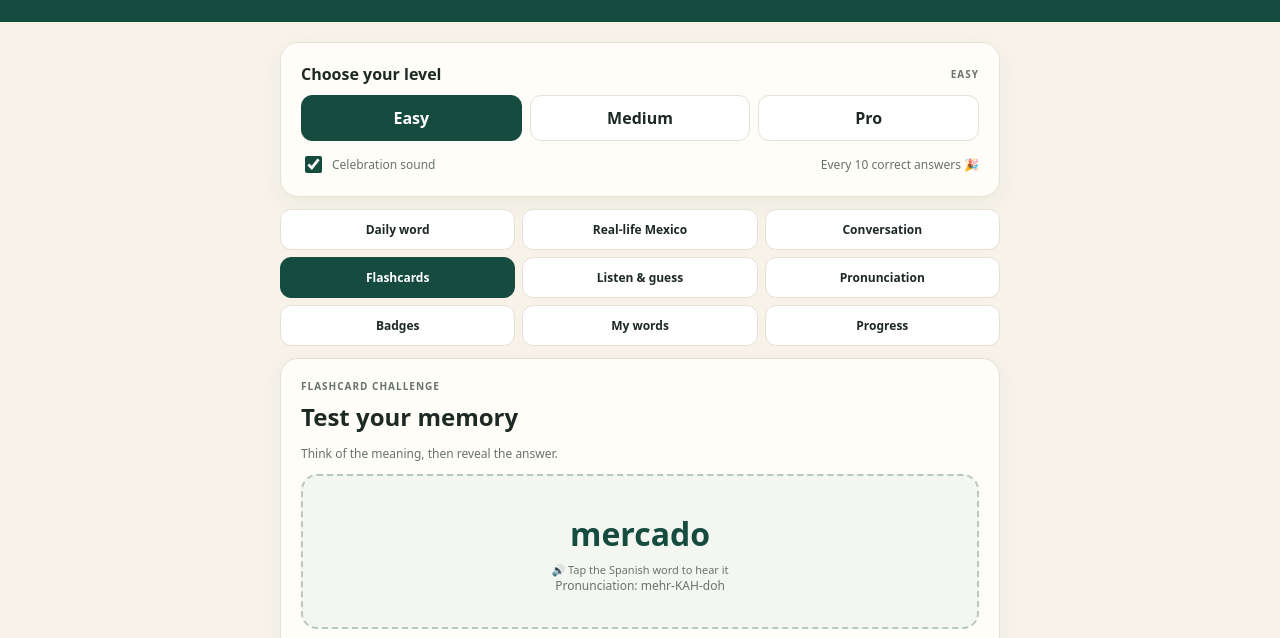
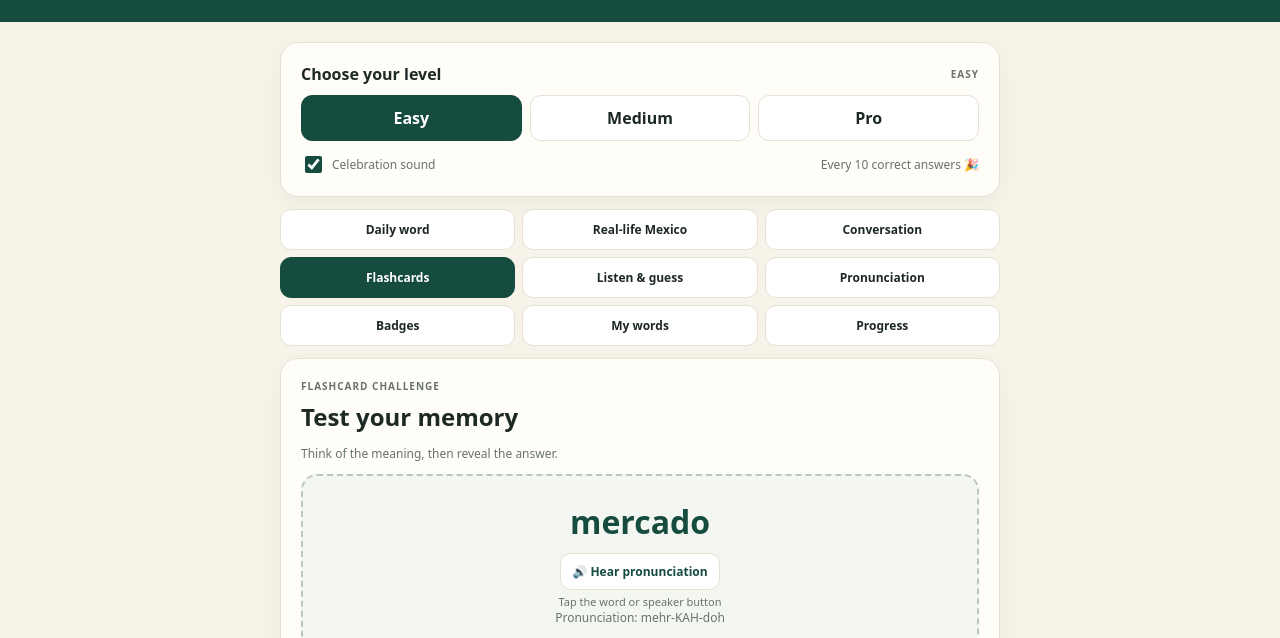
Before and after one commit to StuBenson88/mexico-spanish-word-day, a plain HTML site: page index.html in a window 1280 px wide. Both pictures are taken after a click on the button "Flashcards". Shown: the part 137-775 px from the top of the page. Drawn offline with Linux system fonts and the light colour scheme.

Commit message:
Update index.html

```diff
--- a/index.html
+++ b/index.html
@@ -70,7 +70,7 @@ button{font:inherit;cursor:pointer;border:1px solid var(--line);border-radius:11
 
 <section class="panel screen hidden" id="screen-flash">
   <div class="eyebrow">FLASHCARD CHALLENGE</div><h2 style="margin:7px 0">Test your memory</h2><p class="small">Think of the meaning, then reveal the answer.</p>
-  <div class="flashcard"><button class="front speak-tap" type="button" id="flashWord" aria-label="Tap to hear the Spanish pronunciation">hola</button><div class="tap-hint">🔊 Tap the Spanish word to hear it</div><div class="muted" id="flashPron">OH-lah</div><div class="back" id="flashAnswer" hidden>hello</div><div class="muted" id="flashExample" hidden></div></div>
+  <div class="flashcard"><button class="front speak-tap" type="button" id="flashWord" aria-label="Tap to hear the Spanish pronunciation">hola</button><button class="secondary" type="button" id="flashHear" style="margin-top:7px">🔊 Hear pronunciation</button><div class="tap-hint">Tap the word or speaker button</div><div class="muted" id="flashPron">OH-lah</div><div class="back" id="flashAnswer" hidden>hello</div><div class="muted" id="flashExample" hidden></div></div>
   <button class="primary" id="revealFlash">Reveal meaning</button><div class="row" style="margin-top:9px"><button style="flex:1" id="flashAgain">Need practice</button><button style="flex:1" id="flashKnow">I knew it</button></div><div class="small" id="flashStatus" style="margin-top:9px"></div>
 </section>
 
@@ -81,7 +81,7 @@ button{font:inherit;cursor:pointer;border:1px solid var(--line);border-radius:11
 
 <section class="panel screen hidden" id="screen-speak">
   <div class="eyebrow">PRONUNCIATION PRACTICE</div><h2 style="margin:7px 0">Say the word out loud</h2><p class="small">This uses your browser's speech recognition when supported. The app compares the words it hears. This is a basic practice aid, not a professional accent assessment.</p>
-  <div class="flashcard"><button class="front speak-tap" type="button" id="speakWord" aria-label="Tap to hear the Spanish pronunciation">hola</button><div class="tap-hint">🔊 Tap the Spanish word to hear it</div><div class="muted" id="speakPron">OH-lah</div><div class="muted" id="speakMeaning">hello</div></div>
+  <div class="flashcard"><button class="front speak-tap" type="button" id="speakWord" aria-label="Tap to hear the Spanish pronunciation">hola</button><button class="secondary" type="button" id="speakHear" style="margin-top:7px">🔊 Hear pronunciation</button><div class="tap-hint">Tap the word or speaker button</div><div class="muted" id="speakPron">OH-lah</div><div class="muted" id="speakMeaning">hello</div></div>
   <button class="primary" id="startSpeech">🎙️ Start speaking</button><div class="feedback" id="speechResult" aria-live="polite">Tap the microphone and say the Spanish word.</div><button class="secondary" id="newSpeak" style="width:100%;margin-top:9px">Try another word</button>
 </section>
 
@@ -247,10 +247,10 @@ function setupScenario(){let sel=$("scenarioPick");sel.innerHTML=SCENARIOS.map((
 function renderScenario(){let s=SCENARIOS[scenarioIndex];$("scenarioText").innerHTML="<strong>Situation:</strong> "+s.scene;$("scenarioQuestion").textContent=s.q;$("scenarioFeedback").innerHTML="";$("scenarioNext").hidden=true;$("scenarioAnswers").innerHTML="";s.a.forEach((a,i)=>{let b=document.createElement("button");b.className="answer";b.textContent=a;b.onclick=()=>{if(b.disabled)return;S.attempts++;let ok=i===s.right;[...$("scenarioAnswers").children].forEach(x=>x.disabled=true);$("scenarioAnswers").children[s.right].classList.add("correct");if(ok){S.correct++;S.scenarioDone=(S.scenarioDone||0)+1;updateStreak();$("scenarioFeedback").innerHTML='<div class="feedback">✓ Correct. '+s.why+'</div>';if(S.correct%10===0)setTimeout(celebrate,250)}else{b.classList.add("wrong");$("scenarioFeedback").innerHTML='<div class="feedback bad">'+s.why+'</div>'}save();updateProgress();$("scenarioNext").hidden=false};$("scenarioAnswers").appendChild(b)})}
 function renderDialogue(){let d=DIALOGUES[dialogueIndex];$("dialogue").innerHTML=d.lines.map(x=>"<div>"+x+"</div>").join("");$("dialogueQuestion").textContent=d.q;$("dialogueFeedback").innerHTML="";$("dialogueNext").hidden=true;$("dialogueAnswers").innerHTML="";d.a.forEach((a,i)=>{let b=document.createElement("button");b.className="answer";b.textContent=a;b.onclick=()=>{if(b.disabled)return;S.attempts++;let ok=i===d.r;[...$("dialogueAnswers").children].forEach(x=>x.disabled=true);$("dialogueAnswers").children[d.r].classList.add("correct");if(ok){S.correct++;S.dialogueDone=(S.dialogueDone||0)+1;updateStreak();$("dialogueFeedback").innerHTML='<div class="feedback">✓ '+d.why+'</div>';if(S.correct%10===0)setTimeout(celebrate,250)}else{b.classList.add("wrong");$("dialogueFeedback").innerHTML='<div class="feedback bad">'+d.why+'</div>'}save();updateProgress();$("dialogueNext").hidden=false};$("dialogueAnswers").appendChild(b)})}
 function chooseRandomWord(){return pool()[Math.floor(Math.random()*pool().length)]}
-function renderFlash(){flashWord=chooseRandomWord();$("flashWord").textContent=flashWord[0];$("flashPron").textContent="Pronunciation: "+flashWord[1];$("flashAnswer").hidden=true;$("flashExample").hidden=true;$("flashAnswer").textContent=flashWord[2];$("flashExample").textContent=flashWord[6];$("revealFlash").hidden=false;$("flashStatus").textContent="";$("flashAgain").disabled=true;$("flashKnow").disabled=true}
+function renderFlash(){flashWord=chooseRandomWord();$("flashWord").textContent=flashWord[0];$("flashWord").onclick=()=>speakSpanish(flashWord[0]);$("flashHear").onclick=()=>speakSpanish(flashWord[0]);$("flashPron").textContent="Pronunciation: "+flashWord[1];$("flashAnswer").hidden=true;$("flashExample").hidden=true;$("flashAnswer").textContent=flashWord[2];$("flashExample").textContent=flashWord[6];$("revealFlash").hidden=false;$("flashStatus").textContent="";$("flashAgain").disabled=true;$("flashKnow").disabled=true}
 function renderListen(){listenWord=chooseRandomWord();$("listenFeedback").innerHTML="";$("listenNext").hidden=true;$("listenAnswers").innerHTML="";shuffle(listenWord.slice(2,6)).forEach(a=>{let b=document.createElement("button");b.className="answer";b.textContent=a;b.onclick=()=>{if(b.disabled)return;S.attempts++;let ok=a===listenWord[2];[...$("listenAnswers").children].forEach(x=>x.disabled=true);[...$("listenAnswers").children].find(x=>x.textContent===listenWord[2]).classList.add("correct");if(ok){S.correct++;updateStreak();$("listenFeedback").innerHTML='<div class="feedback">✓ Correct. '+listenWord[0]+' means “'+listenWord[2]+'”.';if(S.correct%10===0)setTimeout(celebrate,250)}else{b.classList.add("wrong");let missedKey=key(listenWord);if(!S.rotation.includes(missedKey))S.rotation.push(missedKey);S.memory=S.memory.filter(x=>x!==missedKey);$("listenFeedback").innerHTML='<div class="feedback bad">'+listenWord[0]+' means “'+listenWord[2]+'”. Added to your Practice Pile for another round.'}$("listenFeedback").innerHTML+="<br>Example: "+listenWord[6]+"</div>";save();updateProgress();$("listenNext").hidden=false};$("listenAnswers").appendChild(b)})}
 function speakSpanish(text){if(!("speechSynthesis" in window)){alert("Speech playback is not supported in this browser.");return}window.speechSynthesis.cancel();let u=new SpeechSynthesisUtterance(text);u.lang="es-MX";u.rate=.82;window.speechSynthesis.speak(u)}
-function renderSpeak(){speakWord=chooseRandomWord();$("speakWord").textContent=speakWord[0];$("speakPron").textContent="Pronunciation guide: "+speakWord[1];$("speakMeaning").textContent="Meaning: "+speakWord[2];$("speechResult").textContent="Tap the microphone and say the Spanish word."}
+function renderSpeak(){speakWord=chooseRandomWord();$("speakWord").textContent=speakWord[0];$("speakWord").onclick=()=>speakSpanish(speakWord[0]);$("speakHear").onclick=()=>speakSpanish(speakWord[0]);$("speakPron").textContent="Pronunciation guide: "+speakWord[1];$("speakMeaning").textContent="Meaning: "+speakWord[2];$("speechResult").textContent="Tap the microphone and say the Spanish word."}
 function startSpeech(){let SR=window.SpeechRecognition||window.webkitSpeechRecognition;if(!SR){$("speechResult").textContent="Speech recognition is not available in this browser. Try opening the site in Safari or Chrome and allow microphone access.";return}try{recognition=new SR();recognition.lang="es-MX";recognition.interimResults=false;recognition.maxAlternatives=3;$("startSpeech").disabled=true;$("speechResult").textContent="Listening... Say: "+speakWord[0];recognition.onresult=e=>{let heard=e.results[0][0].transcript;let norm=x=>x.toLowerCase().normalize("NFD").replace(/[\u0300-\u036f]/g,"").replace(/[¿?¡!.,]/g,"").trim();let match=norm(heard)===norm(speakWord[0]);$("speechResult").textContent='I heard: "'+heard+'". '+(match?"Good match! ¡Muy bien!":"Not an exact match. Try again slowly. Target: "+speakWord[0]);if(match){S.speechWins=(S.speechWins||0)+1;save()}};recognition.onerror=e=>{$("speechResult").textContent="Speech recognition issue: "+e.error+". Check microphone permission and try again."};recognition.onend=()=>$("startSpeech").disabled=false;recognition.start()}catch(e){$("startSpeech").disabled=false;$("speechResult").textContent="Could not start the microphone. Check browser permissions."}}
 document.querySelectorAll("[data-level]").forEach(b=>b.onclick=()=>{level=b.dataset.level;mode="new";save();renderDaily();renderFlash();renderListen();renderSpeak();updateProgress()});
 document.querySelectorAll("[data-screen]").forEach(b=>b.onclick=()=>{setScreen(b.dataset.screen);if(b.dataset.screen==="daily")renderDaily();if(b.dataset.screen==="real")renderScenario();if(b.dataset.screen==="talk")renderDialogue();if(b.dataset.screen==="flash")renderFlash();if(b.dataset.screen==="listen")renderListen();if(b.dataset.screen==="speak")renderSpeak()});
@@ -260,7 +260,7 @@ $("dialogueNext").onclick=()=>{dialogueIndex=(dialogueIndex+1)%DIALOGUES.length;
 $("revealFlash").onclick=()=>{$("flashAnswer").hidden=false;$("flashExample").hidden=false;$("revealFlash").hidden=true;$("flashAgain").disabled=false;$("flashKnow").disabled=false};
 $("flashAgain").onclick=()=>{let k=key(flashWord);if(!S.rotation.includes(k))S.rotation.push(k);$("flashStatus").textContent="Added to your review rotation.";save();updateProgress();renderFlash()};
 $("flashKnow").onclick=()=>{let k=key(flashWord);if(!S.memory.includes(k))S.memory.push(k);S.rotation=S.rotation.filter(x=>x!==k);S.flashKnown=(S.flashKnown||0)+1;$("flashStatus").textContent="Saved to your memory pile. ¡Bien hecho!";save();updateProgress();renderFlash()};
-$("word").onclick=()=>{if(current)speakSpanish(current[0])};$("word").setAttribute("title","Tap to hear Mexican Spanish pronunciation");$("word").setAttribute("role","button");$("word").setAttribute("tabindex","0");$("word").setAttribute("aria-label","Tap to hear pronunciation");$("word").onkeydown=e=>{if(e.key==="Enter"||e.key===" "){e.preventDefault();if(current)speakSpanish(current[0])}};$("flashWord").onclick=()=>{if(flashWord)speakSpanish(flashWord[0])};$("speakWord").onclick=()=>{if(speakWord)speakSpanish(speakWord[0])};$("flashWord").setAttribute("title","Tap to hear Mexican Spanish pronunciation");$("speakWord").setAttribute("title","Tap to hear Mexican Spanish pronunciation");$("flashWord").setAttribute("aria-label","Tap to hear "+(flashWord?flashWord[0]:"the Spanish word"));$("speakWord").setAttribute("aria-label","Tap to hear "+(speakWord?speakWord[0]:"the Spanish word"));$("sayDailyWord").onclick=()=>speakSpanish(current[0]);$("playWord").onclick=()=>speakSpanish(listenWord[0]);$("listenNext").onclick=renderListen;$("startSpeech").onclick=startSpeech;$("newSpeak").onclick=renderSpeak;
+$("word").onclick=()=>{if(current)speakSpanish(current[0])};$("word").setAttribute("title","Tap to hear Mexican Spanish pronunciation");$("word").setAttribute("role","button");$("word").setAttribute("tabindex","0");$("word").setAttribute("aria-label","Tap to hear pronunciation");$("word").onkeydown=e=>{if(e.key==="Enter"||e.key===" "){e.preventDefault();if(current)speakSpanish(current[0])}};$("flashWord").setAttribute("title","Tap to hear Mexican Spanish pronunciation");$("speakWord").setAttribute("title","Tap to hear Mexican Spanish pronunciation");$("flashWord").setAttribute("aria-label","Tap to hear Mexican Spanish pronunciation");$("speakWord").setAttribute("aria-label","Tap to hear Mexican Spanish pronunciation");$("sayDailyWord").onclick=()=>speakSpanish(current[0]);$("playWord").onclick=()=>speakSpanish(listenWord[0]);$("listenNext").onclick=renderListen;$("startSpeech").onclick=startSpeech;$("newSpeak").onclick=renderSpeak;
 setupScenario();renderDaily();renderFlash();renderListen();renderSpeak();updateProgress();showPile();
 </script>
 </body></html>
```
